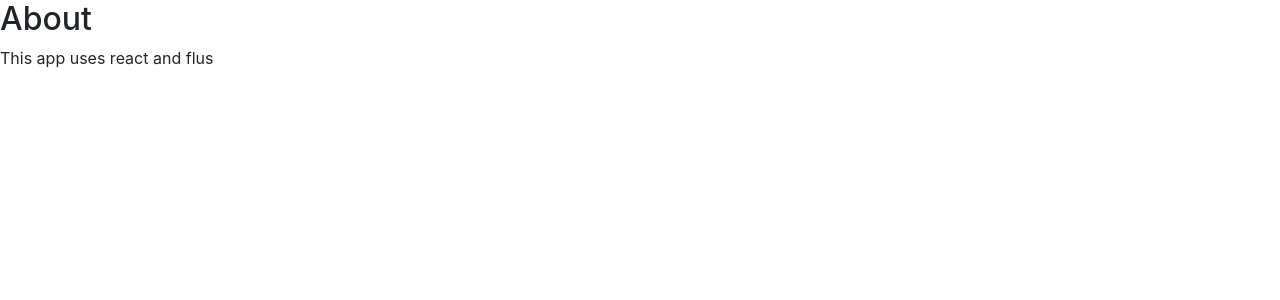
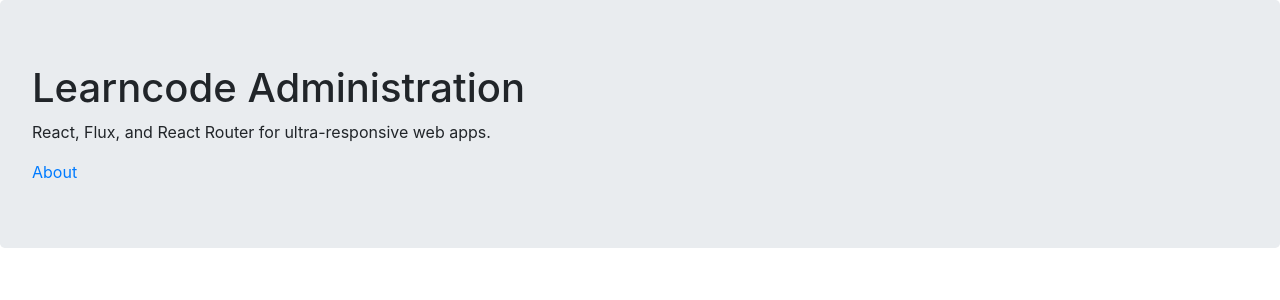
Before and after one commit to Peaceoni49/ps-flux, a React (Create React App) app: page / in a window 1280 px wide. Shown: the top 300 px of the page. Built offline with nearby package versions, Linux system fonts and the light colour scheme.

Commit message:
App-route

```diff
--- a/src/components/App.js
+++ b/src/components/App.js
@@ -5,6 +5,7 @@
 function App() {
     const route=window.location.pathname;
     if(route === "/about") return <AboutPage/>;
+    return <HomePage/>
 }
 
 export default App;
--- a/src/index.js
+++ b/src/index.js
@@ -1,8 +1,6 @@
 import "bootstrap/dist/css/bootstrap.min.css";
 import React from "react";
 import { render } from "react-dom";
-import HomePage from "./components/HomePage";
-import AboutPage from "./components/AboutPage";
+import App from "./components/App";
 
-render (<HomePage />, document.getElementById("root"));
-render (<AboutPage />, document.getElementById("root"));
+render (<App />, document.getElementById("root"));
```
